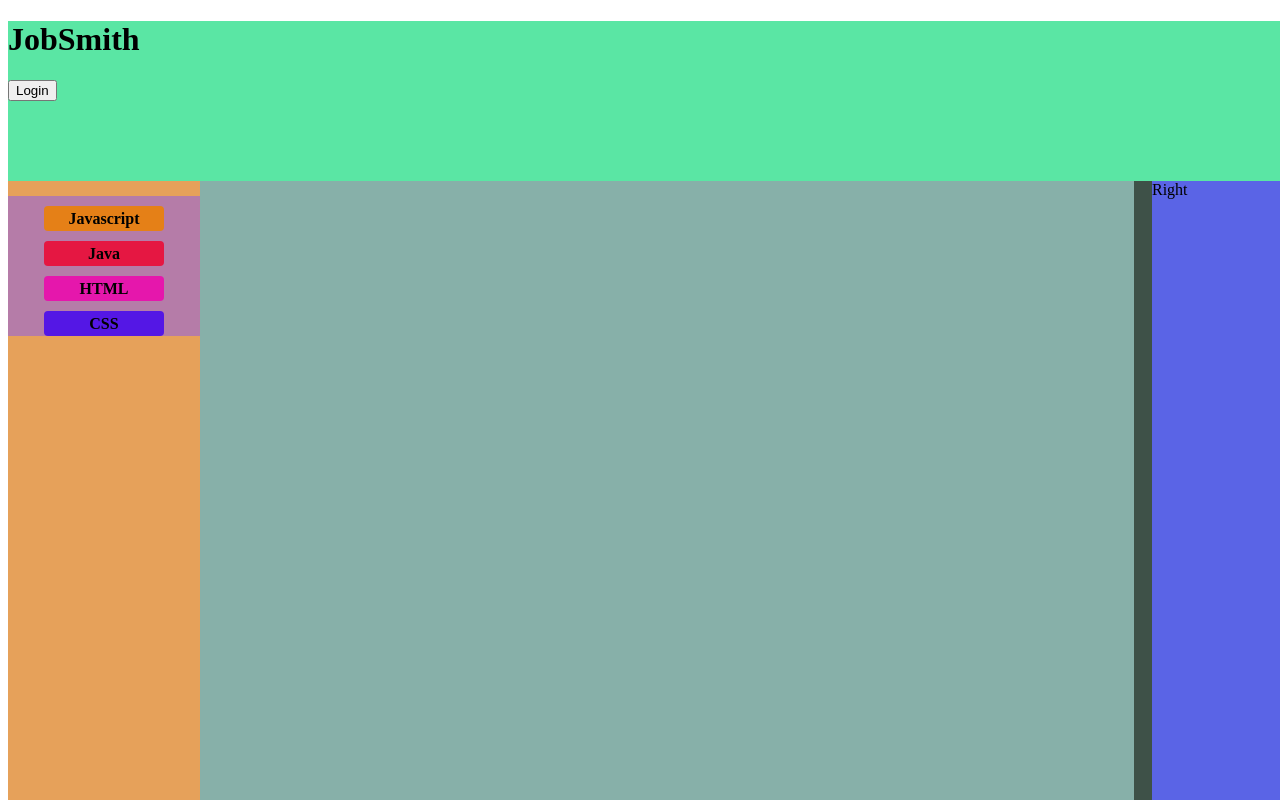
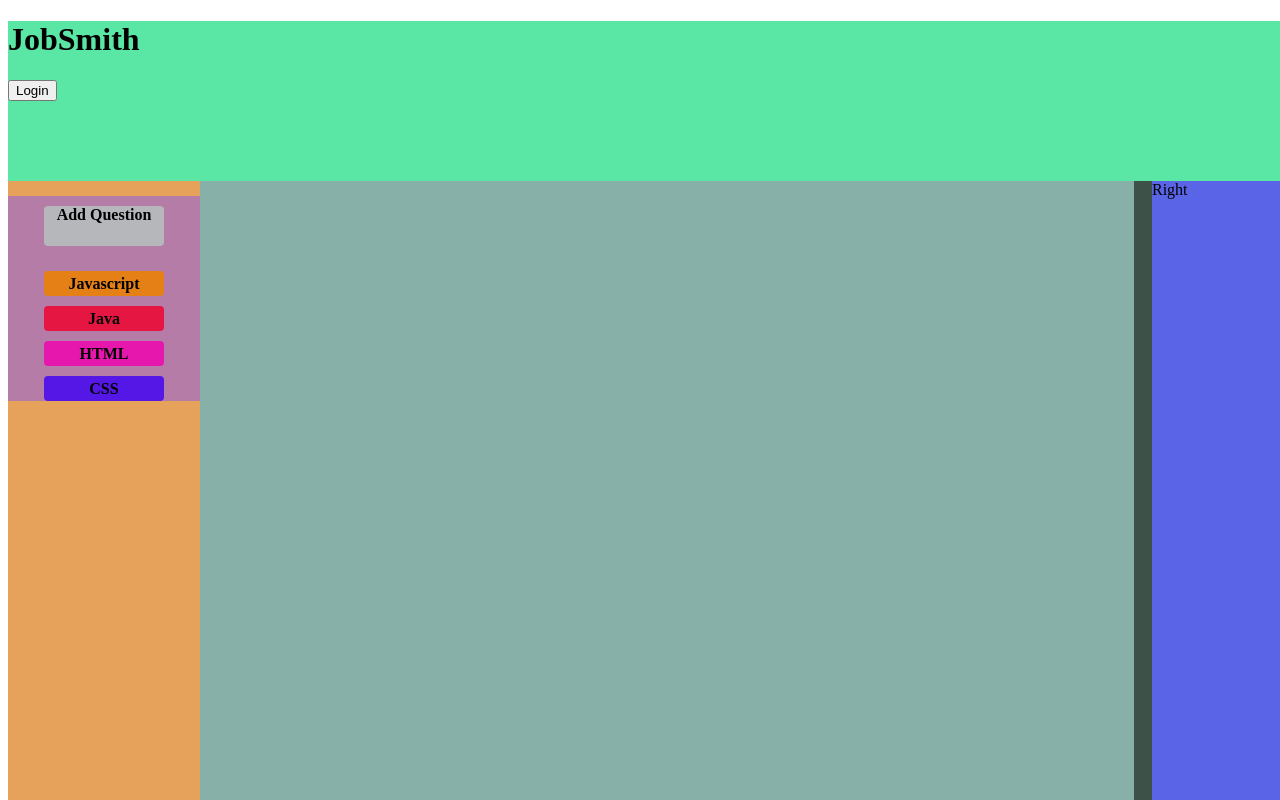
Before and after one commit to Job-Smith/JobSmith, a React app: page / in a window 1280 px wide. Shown: the top 800 px of the page. Built offline with nearby package versions, Linux system fonts and the light colour scheme.

Commit message:
Question button

```diff
--- a/src/components/Question/Question.css
+++ b/src/components/Question/Question.css
@@ -23,23 +23,6 @@
   background-color: #D00BF0;
 }
 
-.questionButton {
-  margin-top: 10px;
-  float: right;
-  display: inline-block;
-  width: 25px;
-  height: 20px;
-  border-color: #090404;
-  border-style: solid;
-  border-width: 3px;
-  border-radius: 20px;
-  background: transparent;
-  line-height: 20px;
-  text-align: center;
-  font-weight: bold;
-  font-size: 24px;
-}
-
 .questionItem {
   background-color: #29645C;
 }
--- a/src/components/Question/Question.jsx
+++ b/src/components/Question/Question.jsx
@@ -3,6 +3,7 @@ import React from 'react';
 // import from child components...
 import Answer from './../Answer/Answer.jsx'
 import SkillsMarker from './../SkillsMarker/SkillsMarker.jsx'
+import QuestionButton from './../QuestionButton/QuestionButton.jsx'
 
 // Import css
 import css from './Question.css';
@@ -11,17 +12,13 @@ const Question = props => {
 
   const { question } = props;
   const answers = question.answers;
-  const symbol = question.expand ? '-' : '+';
   const answerList = [];
+  const hasAnswers = answers.length > 0;
 
   if (question.expand) {
     for (let i = 0, ilen = answers.length; i < ilen; i += 1) {
       answerList.push(<Answer key={i+'ans'} answer={answers[i]} />);
     }
-  }
-
-  function expanderClicked() {
-    props.expandAnswers(question.id);
   }
 
   return (
@@ -33,7 +30,7 @@ const Question = props => {
         <div className="textHolder">
           {question.question}
         </div>
-        <div className="questionButton" onClick={expanderClicked}>{symbol}</div>
+        <QuestionButton expandAnswers={props.expandAnswers} questionId={question.id} expand={question.expand} hasAnswers={hasAnswers}/>
       </div>
       <div className="answerHolder">
        {answerList}
--- /dev/null
+++ b/src/components/QuestionButton/QuestionButton.css
@@ -0,0 +1,16 @@
+.questionButton {
+  margin-top: 10px;
+  float: right;
+  display: inline-block;
+  width: 25px;
+  height: 20px;
+  border-color: #090404;
+  border-style: solid;
+  border-width: 3px;
+  border-radius: 20px;
+  background: transparent;
+  line-height: 20px;
+  text-align: center;
+  font-weight: bold;
+  font-size: 24px;
+}
--- /dev/null
+++ b/src/components/QuestionButton/QuestionButton.jsx
@@ -0,0 +1,25 @@
+import React from 'react';
+
+// Import css
+import css from './QuestionButton.css';
+
+const QuestionButton = props => {
+
+  const symbol = props.expand ? '-' : '+';
+
+  function expanderClicked() {
+    props.expandAnswers(props.questionId);
+  }
+
+  if (props.hasAnswers) {
+    return (
+      <div className="questionButton" onClick={expanderClicked}>{symbol}</div>
+    );
+  }
+
+  return (
+    <div></div>
+  );
+};
+
+export default QuestionButton;
--- a/src/components/SkillsMenu/SkillsMenu.css
+++ b/src/components/SkillsMenu/SkillsMenu.css
@@ -4,3 +4,22 @@
   background-color: #B57CA8;
   flex-direction: column;
 }
+
+.skillsContainer {
+  display: flex;
+  margin-top: 15px;
+  background-color: #B57CA8;
+  flex-direction: column;
+}
+
+.newQuestion {
+  display: inline-block;
+  width: 120px;
+  height: 40px;
+  margin: 0 auto;
+  margin-top: 10px;
+  text-align: center;
+  border-radius: 4px;
+  font-weight: bold;
+  background-color: #B6B7BB;
+}
--- a/src/components/SkillsMenu/SkillsMenu.jsx
+++ b/src/components/SkillsMenu/SkillsMenu.jsx
@@ -16,7 +16,12 @@ const SkillsMenu = props => {
 
   return (
     <div className='menuContainer'>
-      {skillMarkers}
+      <div className="newQuestion" onClick={props.addQuestion}>
+        Add Question
+      </div>
+      <div className="skillsContainer">
+        {skillMarkers}
+      </div>
     </div>
   );
 };
--- a/src/containers/MainContainer/MainContainer.jsx
+++ b/src/containers/MainContainer/MainContainer.jsx
@@ -20,6 +20,9 @@ const mapStateToProps = store => ({
 const mapDispatchToProps = dispatch => ({
   updateSkills: (skills) => {
     dispatch(actions.updateSkills(skills));
+  },
+  addQuestion: () => {
+    // dispatch(actions.updateSkills(skills));
   },
   markerClicked:(skillType) => {
     console.log("skillType", skillType);
@@ -127,7 +130,7 @@ class MainContainer extends Component {
         </div>
         <div className="bottom">
           <div className="left">
-            <SkillsMenu skills={this.props.skills} markerClicked={this.props.markerClicked} />
+            <SkillsMenu skills={this.props.skills} markerClicked={this.props.markerClicked} addQuestion={this.props.addQuestion}/>
           </div>
           <div className="display">
             <Display />
```
